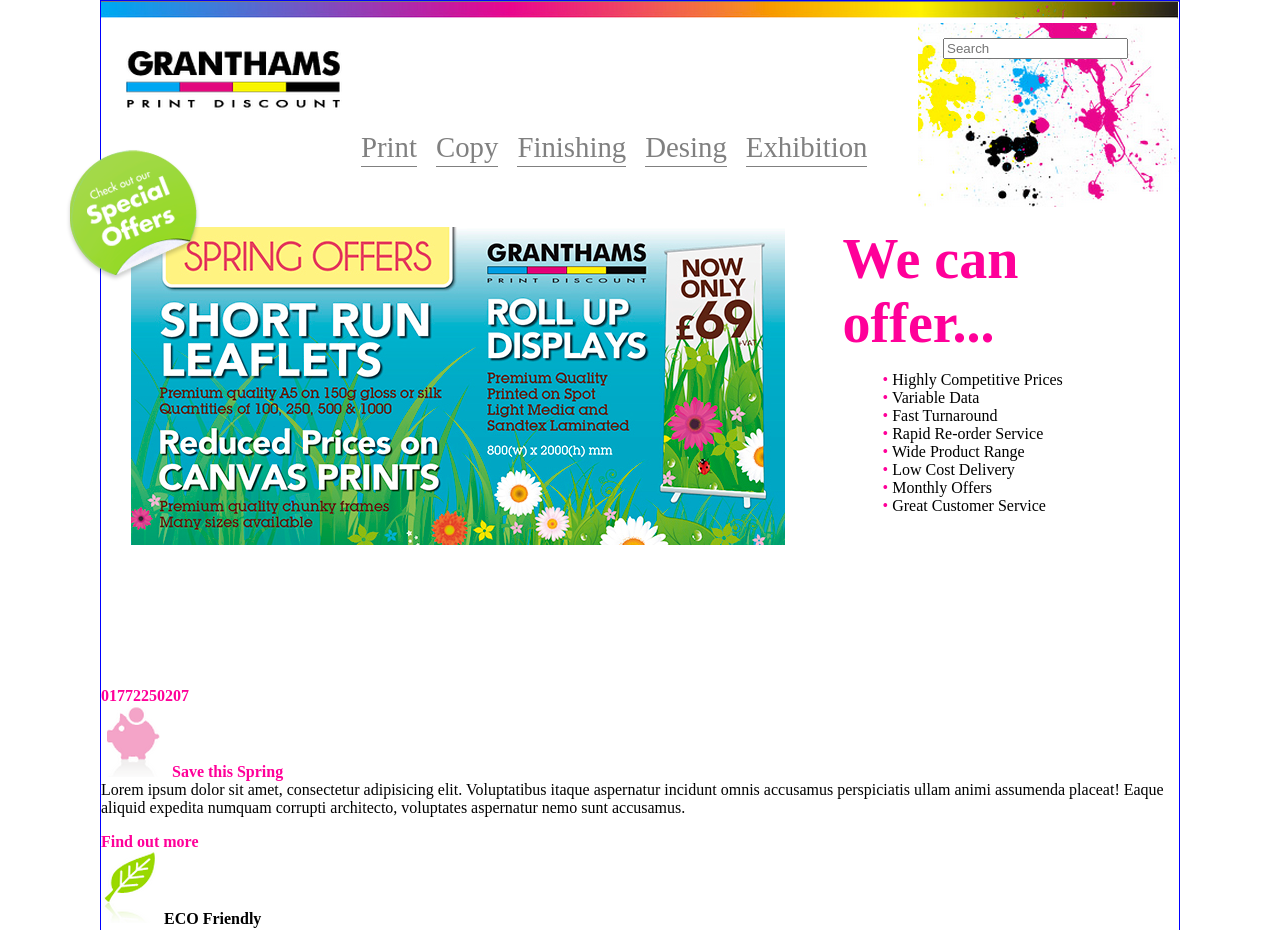
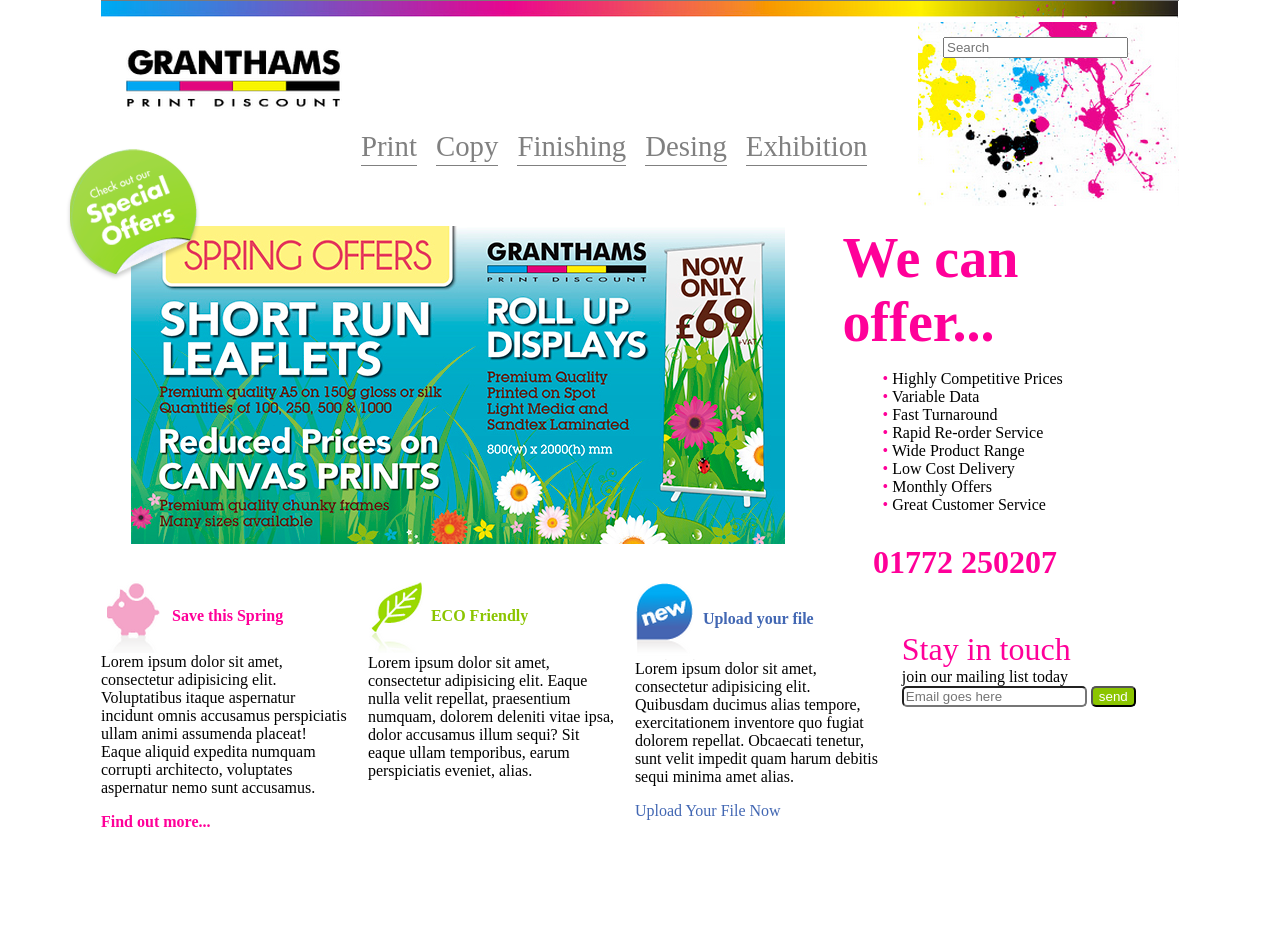
Before and after one commit to Aslly/pw218311, a plain HTML site: page practica02css3 2/index.html in a window 1280 px wide. Shown: the top 930 px of the page. After the commit the page ends 831 px from the top, so only its background shows below. Drawn offline with Linux system fonts and the light colour scheme.

Commit message:
Practica02 - terminada

```diff
--- a/practica02css3 2/css/estilos.css
+++ b/practica02css3 2/css/estilos.css
@@ -1,6 +1,6 @@
 body
 {
-	border: 1px solid blue;
+
 	font-size: 16px;
 	margin: 0px auto;
 	/*Requerimiento del cliente*/
@@ -44,6 +44,7 @@
 	float: right;
 }
 #primerseccion{
+	height: 318px;
 	margin-top: 60px;
 }
 
@@ -72,17 +73,55 @@
 	content: "• ";
 }
 
+#secc03art04{
+	padding-top: 50px;
+}
 
+#segundaseccion article{
+	text-align: right;
+	padding-right: 122px;
+}
 
+#terceraseccion article{
+	display: inline-block;
+	vertical-align: top;
+	margin-right: 15px;
+	width: 23%;
+}
 
+#terceraseccion article input[type="email"]{
+	border-radius: 5px;
+}
+
+#terceraseccion article input[type="button"]{
+	background: #8BC500;
+	border-radius: 5px;
+	color: white;
+}
+
+#terceraseccion article img{
+	vertical-align: middle;
+}
+
+.colorazul{
+	color: #4267B3;
+}
 
 .colorrosa{
 	color: #FF0099;
 
 }
 
+.colorverde{
+	color: #8BC500;
+}
+
 .letragrande{
 	font-size: 3.5em;
+}
+
+.letramediana{
+	font-size: 2em;
 }
 
 .nito{
--- a/practica02css3 2/index.html
+++ b/practica02css3 2/index.html
@@ -45,7 +45,7 @@
 	<section id="segundaseccion">
 		<article>
 			<span class="colorrosa letramediana nito">
-				01772250207
+				01772 250207
 			</span>
 		</article>
 	</section>
@@ -59,7 +59,7 @@
 			Lorem ipsum dolor sit amet, consectetur adipisicing elit. Voluptatibus itaque aspernatur incidunt omnis accusamus perspiciatis ullam animi assumenda placeat! Eaque aliquid expedita numquam corrupti architecto, voluptates aspernatur nemo sunt accusamus.
 			<p></p>
 			<span class="colorrosa nito">
-				Find out more
+				Find out more...
 			</span>
 		</article>
 		<article>
@@ -82,7 +82,7 @@
 				Upload Your File Now
 			</span>
 		</article>
-		<article>
+		<article id="secc03art04">
 			<span class="colorrosa letramediana">
 				Stay in touch
 			</span>
@@ -91,7 +91,6 @@
 			<br>
 			<input type="email" placeholder="Email goes here">
 			<input type="button" value="send">
-
 		</article>
 	</section>
 </body>
```
